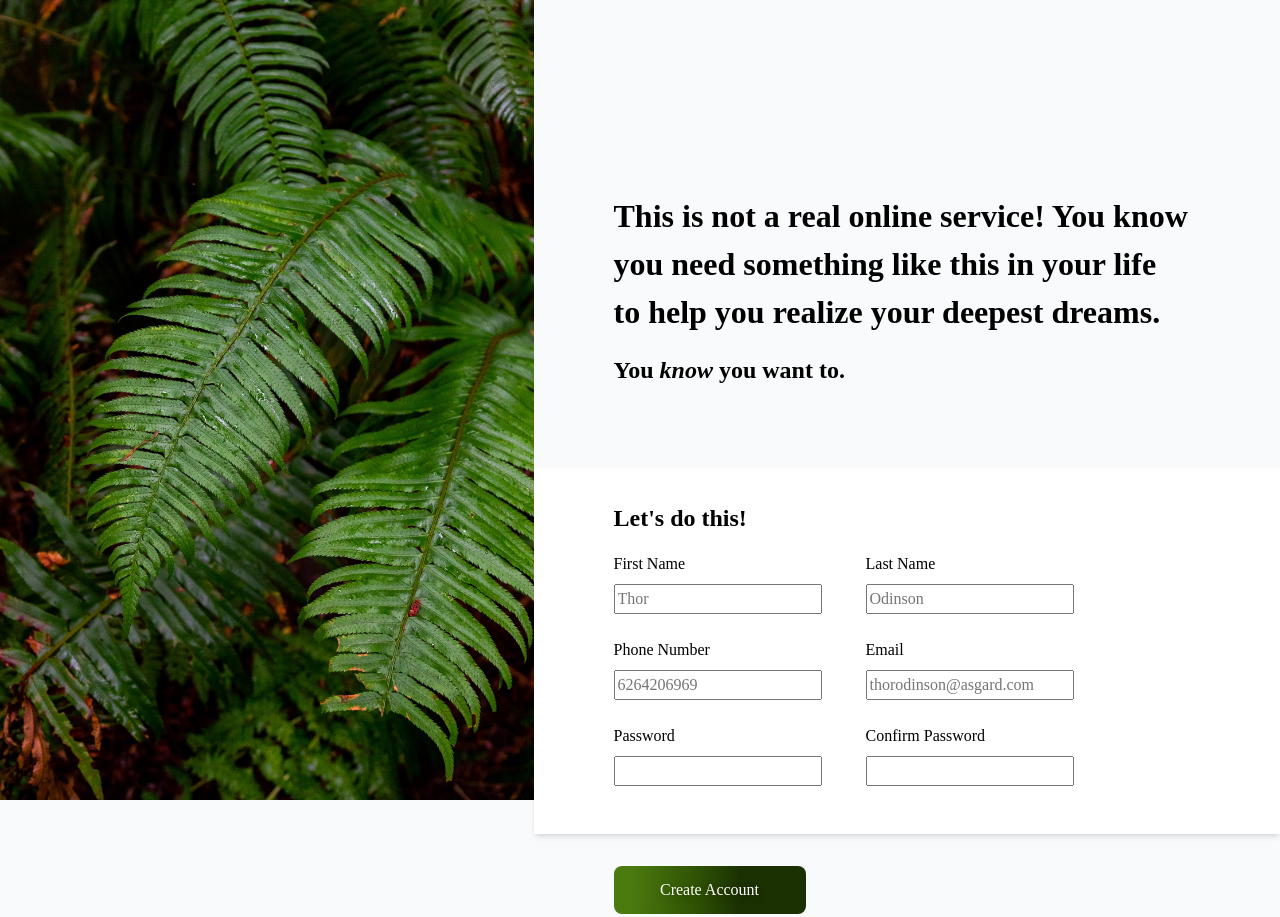
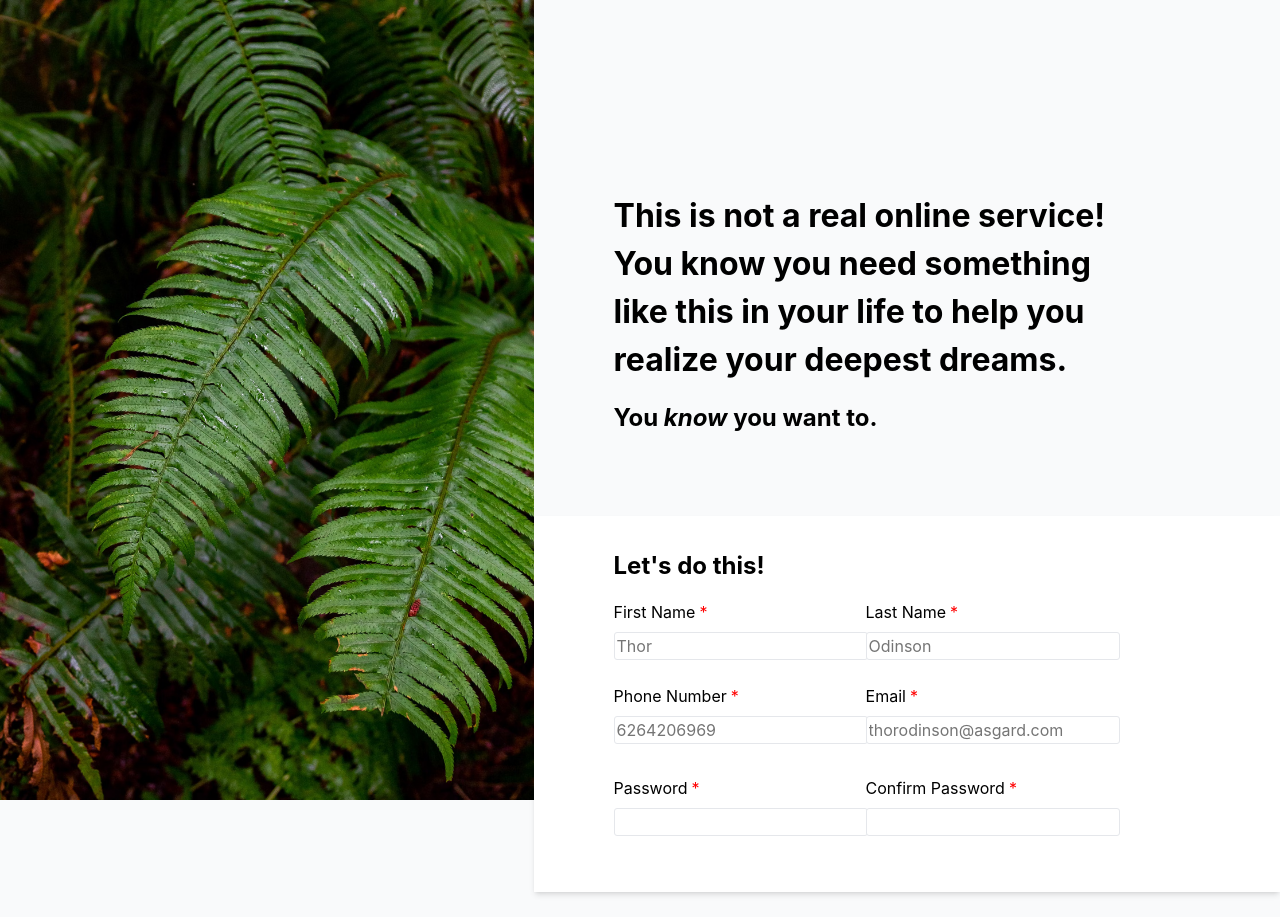
Before and after one commit to ansidian/sign-up-form, a website built with webpack: page index.html in a window 1280 px wide. Shown: the top 917 px of the page. Built offline with nearby package versions, Linux system fonts and the light colour scheme.

Commit message:
Add form validation

```diff
--- a/css/style.css
+++ b/css/style.css
@@ -5,16 +5,23 @@
 
 *, *::before, *::after {
   box-sizing: border-box;
+  font-family: "Inter UI", "SF Pro Display", -apple-system, BlinkMacSystemFont, "Segoe UI", Roboto, Oxygen, Ubuntu, Cantarell, "Open Sans", "Helvetica Neue", sans-serif
 }
 
 * {
   margin: 0;
 }
 
+@font-face {
+  font-family: 'Norse Bold';
+  src: local(Norse-Bold),
+  url(Norse-Bold.otf) format('opentype');)
+}
+
 body {
   line-height: 1.5;
   -webkit-font-smoothing: antialiased;
-  background-color: #F9FAFB
+  background-color: #F9FAFB;
 }
 
 img, picture, video, canvas, svg {
@@ -113,12 +120,6 @@ button.create-account:hover {
   transition-duration: .1s;
 }
 
-@media (min-width: 768px) {
-  .button-36 {
-    padding: 0 2.6rem;
-  }
-}
-
 .button-1:hover,
 .button-1:focus {
   background-color: #F082AC;
@@ -134,3 +135,38 @@ a {
   color: #596D48;
   font-weight: bold;
 }
+
+input {
+  border-radius: 3px;
+  border: 1px solid #E5E7EB
+}
+
+input:focus {
+  box-shadow: 0 0 5px rgba(81, 203, 238);
+  border: 1px solid rgba(81, 203, 238);
+}
+
+input:valid {
+  border: #426D0B 1px solid;
+  box-shadow: 0 0 2px #426D0B;
+}
+
+.form-group input:invalid:not(:placeholder-shown) {
+  border-color: #dc3545;
+  border-width: 2px;
+}
+
+input:user-invalid:not(:focus) + span:after {
+  content: "" attr(data-error) "";
+}
+
+span.error-message {
+  font-size: 0.75rem;
+  color: red;
+}
+
+label.required::after {
+  content: "*";
+  color: red;
+  margin-left: 0.25rem;
+}
--- a/index.html
+++ b/index.html
@@ -11,7 +11,7 @@
 <body>
 <div class="container">
   <img alt="Splash image for sign-up form" class="image" src="/img/photo-1585202900225-6d3ac20a6962.avif">
-  <form id="create-account" action="" method="post">
+  <form action="" id="create-account" method="post">
     <div class="form-heading">
       <h1 class="heading">This is not a real online service! You know you need something like this in your life to
         help you realize your deepest dreams.</h1>
@@ -20,32 +20,38 @@
         <h2 class="form-title">Let's do this!</h2>
         <div class="form-grid">
           <div class="form-group">
-            <label for="firstName">First Name</label>
+            <label for="firstName" class="required">First Name</label>
             <input id="firstName" name="firstName" placeholder="Thor" required type="text">
           </div>
           <div class="form-group">
-            <label for="lastName">Last Name</label>
+            <label for="lastName" class="required">Last Name</label>
             <input id="lastName" name="lastName" placeholder="Odinson" required type="text">
           </div>
           <div class="form-group">
-            <label for="telephone">Phone Number</label>
-            <input id="telephone" name="telephone" placeholder="6264206969" required type="tel">
+            <label for="telephone" class="required">Phone Number</label>
+            <input class="telephone" id="telephone" name="telephone" pattern="^\d{10}$" placeholder="6264206969"
+                   required type="tel"
+            >
+            <span class="error-message" data-error="Please enter a 10-digit phone number: 6265425808"></span>
           </div>
           <div class="form-group">
-            <label for="email">Email</label>
+            <label for="email" class="required">Email</label>
             <input id="email" name="email" placeholder="thorodinson@asgard.com" required type="email">
+            <span class="error-message" data-error="Please enter a valid email address: johndoe@email.com"></span>
           </div>
           <div class="form-group">
-            <label for="password">Password</label>
-            <input id="password" name="password" placeholder="" required type="password">
+            <label for="password" class="required">Password</label>
+            <input id="password" name="password" placeholder="" required type="password" minlength="8">
+            <span class="error-message" data-error="Passwords must have at least 8 characters."></span>
           </div>
           <div class="form-group">
-            <label for="confirm-password">Confirm Password</label>
-            <input id="confirm-password" name="confirm-password" placeholder="" required type="password">
+            <label for="confirm-password" class="required">Confirm Password</label>
+            <input id="confirm-password" name="confirm-password" placeholder="" required type="password" minlength="8">
+            <span class="error-message" data-error="Passwords must have at least 8 characters."></span>
           </div>
         </div>
       </div>
-      <button class="create-account" type="submit" form="create-account">Create Account</button>
+      <button class="create-account" form="create-account" type="submit">Create Account</button>
     </div>
     <p class="login-button">Already have an account? <a href="">Log in</a></p>
   </form>
```
Also changed, not shown: Norse-Bold.otf (added).
